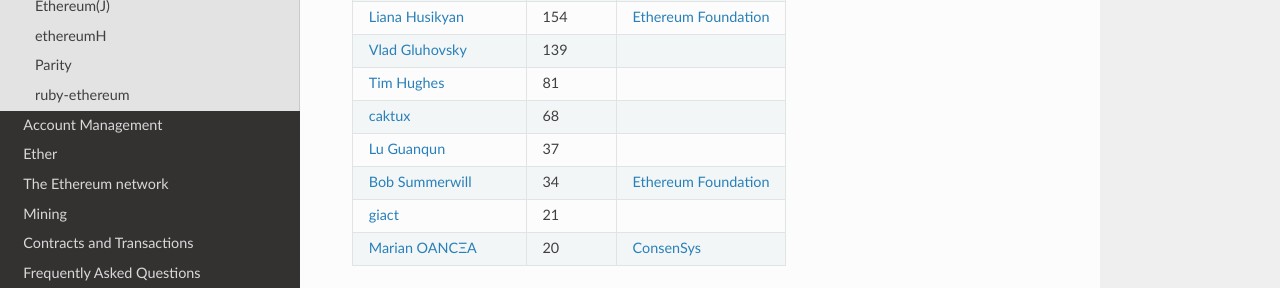
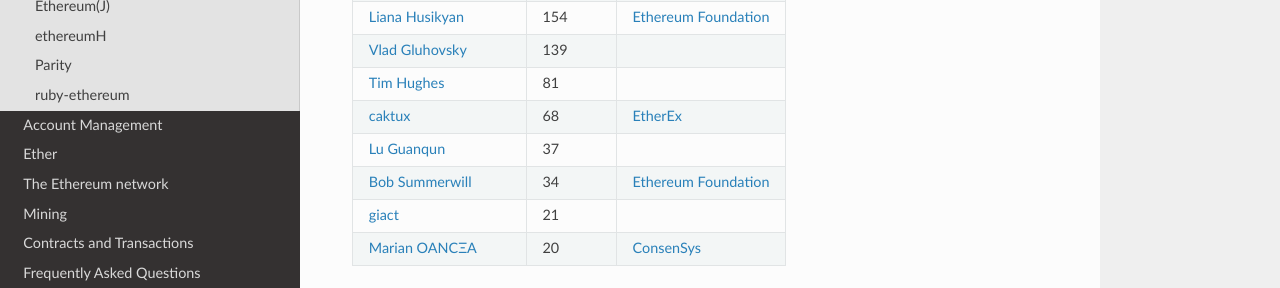
Before and after one commit to ethereum/homestead-guide, a Sphinx documentation site: the page built from source/ethereum-clients/cpp-ethereum/hall-of-fame.rst, in a window 1280 px wide and 1106 px high. Shown: the part 651-939 px from the top of the window. Built offline with Sphinx 7.4.7 and the Read the Docs theme 2.0.0, drawn with Linux system fonts in a browser that asks for light colours.

Commit message:
Added EtherEx link for caktux.

```diff
--- a/source/ethereum-clients/cpp-ethereum/hall-of-fame.rst
+++ b/source/ethereum-clients/cpp-ethereum/hall-of-fame.rst
@@ -41,7 +41,7 @@
 +--------------------------------------------------------+---------------------------------+------------------------+
 | `Tim Hughes <http://github.com/programmerTim>`_        | 81                              |                        |
 +--------------------------------------------------------+---------------------------------+------------------------+
-| `caktux <http://github.com/caktux>`_                   | 68                              |                        |
+| `caktux <http://github.com/caktux>`_                   | 68                              | `EtherEx`_             |
 +--------------------------------------------------------+---------------------------------+------------------------+
 | `Lu Guanqun <http://github.com/guanqun>`_              | 37                              |                        |
 +--------------------------------------------------------+---------------------------------+------------------------+
@@ -59,3 +59,4 @@
 .. _ETHCORE: https://ethcore.io/
 .. _imapp.pl: http://imapp.pl
 .. _Slock.it: https://slock.it/
+.. _EtherEx: https://etherex.org/
```
